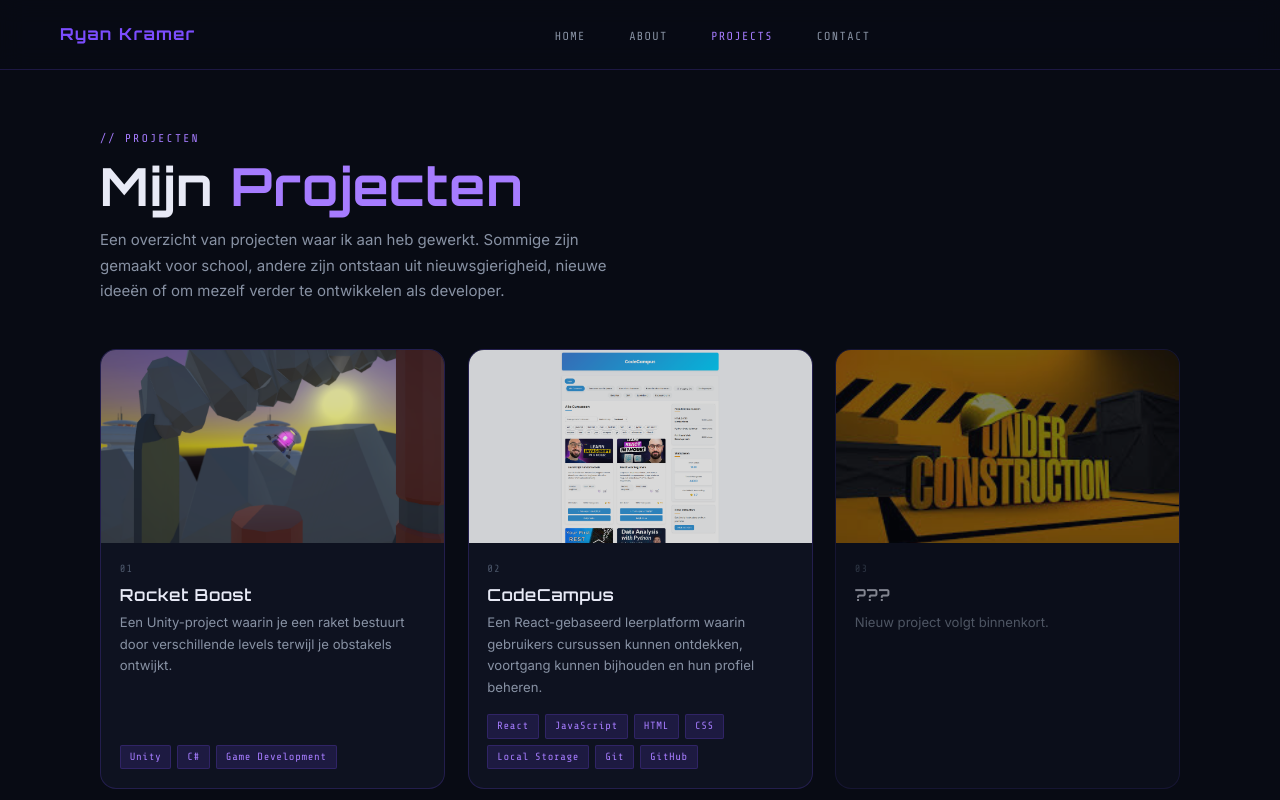
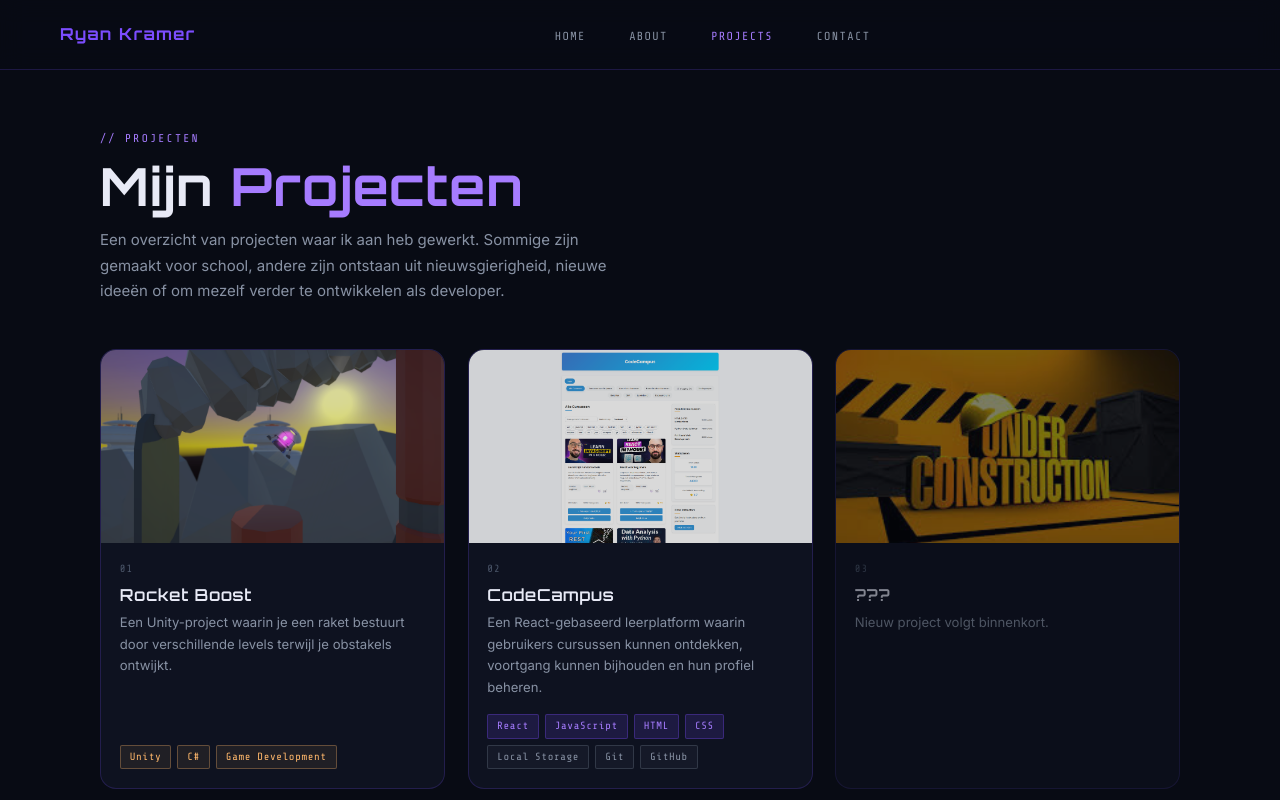
Before and after one commit to Ryan2707/portfolio-website, a React (Vite) app: page /portfolio-website/projects in a window 1280 px wide. Shown: the top 800 px of the page. Built offline with nearby package versions, Linux system fonts and the light colour scheme.

Commit message:
color corrections for tag

```diff
--- a/src/components/CodeCampus.jsx
+++ b/src/components/CodeCampus.jsx
@@ -29,10 +29,13 @@ const CodeCampus = () => {
 
           <div className="project-detail-tags">
             {project.tags.map((tag) => (
-              <span key={tag} className="skill-tag">
-                {tag}
+              <span
+                key={tag.name}
+                className={`skill-tag ${tag.type}`}
+              >
+                {tag.name}
               </span>
-            ))}
+              ))}
           </div>
 
           <p className="project-detail-desc">
--- a/src/components/RocketBoost.jsx
+++ b/src/components/RocketBoost.jsx
@@ -22,8 +22,11 @@ const RocketBoost = () => {
 
           <div className="project-detail-tags">
             {(project.tags || []).map((t) => (
-              <span key={t} className="skill-tag game">
-                {t}
+              <span
+                key={t.name}
+                className={`skill-tag ${t.type}`}
+              >
+                {t.name}
               </span>
             ))}
           </div>
--- a/src/data/Projects.js
+++ b/src/data/Projects.js
@@ -7,7 +7,11 @@ const ProjectInfo = [
     title: 'Rocket Boost',
     image: RocketboostDetail,
 
-    tags: ['Unity', 'C#', 'Game Development'],
+    tags: [
+      { name: 'Unity', type: 'game' },
+      { name: 'C#', type: 'game' },
+      { name: 'Game Development', type: 'game' },
+    ],
 
     shortDescription:
       'Een Unity-project waarin je een raket bestuurt door verschillende levels terwijl je obstakels ontwijkt.',
@@ -33,14 +37,14 @@ const ProjectInfo = [
   image: CodeCampusDetail,
 
   tags: [
-    'React',
-    'JavaScript',
-    'HTML',
-    'CSS',
-    'Local Storage',
-    'Git',
-    'GitHub'
-  ],
+  { name: 'React', type: 'frontend' },
+  { name: 'JavaScript', type: 'frontend' },
+  { name: 'HTML', type: 'frontend' },
+  { name: 'CSS', type: 'frontend' },
+  { name: 'Local Storage', type: 'tool' },
+  { name: 'Git', type: 'tool' },
+  { name: 'GitHub', type: 'tool' },
+],
 
   github: 'https://github.com/Ryan7931/CodeCampus-Team-JRR',
 
--- a/src/pages/Projects/Projects.css
+++ b/src/pages/Projects/Projects.css
@@ -150,11 +150,26 @@
   letter-spacing: 0.06em;
   padding: 0.2rem 0.6rem;
   border-radius: 2px;
-  background: var(--clr-purple-dim);
-  color: var(--clr-purple-2);
-  border: 1px solid rgba(124, 77, 255, 0.2);
+  border: 1px solid;
 }
 
+.project-tag.frontend {
+  color: var(--clr-purple-2);
+  border-color: rgba(124, 77, 255, 0.3);
+  background: var(--clr-purple-dim);
+}
+
+.project-tag.game {
+  color: #ffb86b;
+  border-color: rgba(255, 184, 107, 0.3);
+  background: rgba(255, 184, 107, 0.08);
+}
+
+.project-tag.tool {
+  color: var(--clr-text-muted);
+  border-color: rgba(136, 146, 164, 0.25);
+  background: rgba(136, 146, 164, 0.06);
+}
 .project-card.coming-soon {
   opacity: 0.55;
   cursor: default;
--- a/src/pages/Projects/Projects.jsx
+++ b/src/pages/Projects/Projects.jsx
@@ -75,12 +75,12 @@ const Projects = () => {
 
                   <div className="project-card-tags">
                     {(project.tags || []).map((tag) => (
-                      <span
-                        key={tag}
-                        className="project-tag"
-                      >
-                        {tag}
-                      </span>
+                    <span
+                    key={tag.name}
+                    className={`project-tag ${tag.type}`}
+                    >
+                    {tag.name}
+                    </span>
                     ))}
                   </div>
                 </div>
```
